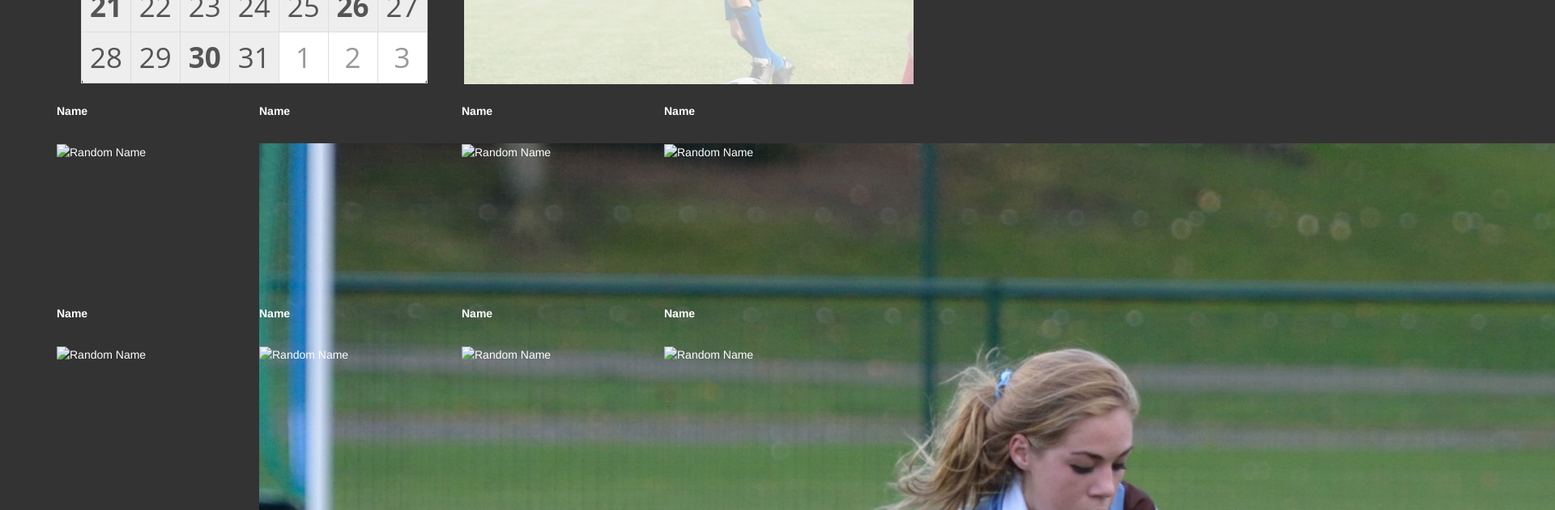
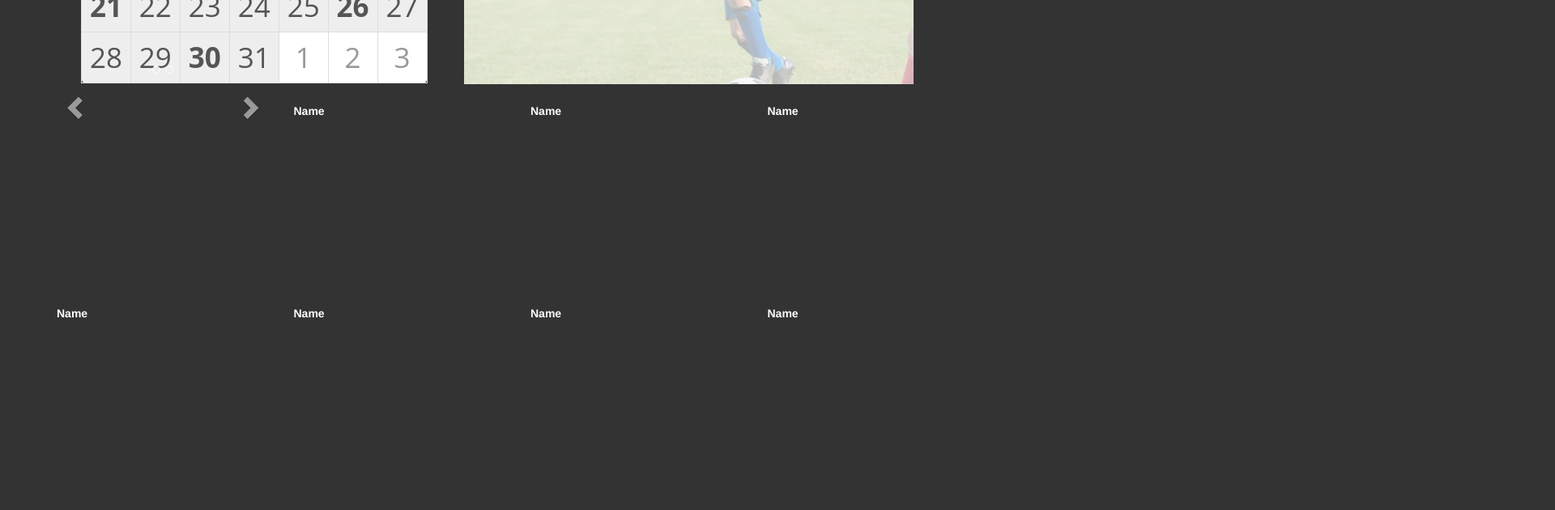
Before and after one commit to volkankalama/brand2d, a plain HTML site: page index.html in a window 1280 px wide. Shown: the part 2140-2770 px from the top of the page at 81% size, 1920 px wide, since content can reach past the window. Drawn offline with nearby package versions, Linux system fonts and the light colour scheme.

Commit message:
Add files via upload

```diff
--- a/index.html
+++ b/index.html
@@ -261,39 +261,75 @@
    <!-- gallery container -->
    <section >
     <div class="row">
-        <div class="gallery col-sm-2">
+        <div class="gallery col-lg-3">
+          <div id="myCarousel" class="carousel slide" data-ride="carousel">
+  <!-- Indicators -->
+  <ol class="carousel-indicators">
+
+    <li data-target="#myCarousel" data-slide-to="1"></li>
+    <li data-target="#myCarousel" data-slide-to="2"></li>
+  </ol>
+
+  <!-- Wrapper for slides -->
+  <div class="carousel-inner">
+    <div class="item">
+      <img src="images/soccer.jpg" alt="Chicago">
+      <div class="carousel-caption">
+        <h3>Chicago</h3>
+        <p>Thank you, Chicago!</p>
+      </div>
+    </div>
+
+    <div class="item">
+      <img src="images/hockey.jpg" alt="New York">
+      <div class="carousel-caption">
+        <h3>New York</h3>
+        <p>We love the Big Apple!</p>
+      </div>
+    </div>
+  </div>
+
+  <!-- Left and right controls -->
+  <a class="left carousel-control" href="#myCarousel" data-slide="prev">
+    <span class="glyphicon glyphicon-chevron-left"></span>
+    <span class="sr-only">Previous</span>
+  </a>
+  <a class="right carousel-control" href="#myCarousel" data-slide="next">
+    <span class="glyphicon glyphicon-chevron-right"></span>
+    <span class="sr-only">Next</span>
+  </a>
+</div>
+
+      </div>
+      <div class="gallery col-lg-3">
           <p><strong>Name</strong></p><br>
-          <img src="bandmember.jpg" alt="Random Name">
+
       </div>
-      <div class="gallery col-sm-2">
+      <div class="gallery col-lg-3">
           <p><strong>Name</strong></p><br>
-          <img src="images/hockey.jpg" alt="Random Name">
+
       </div>
-      <div class="gallery col-sm-2">
+      <div class="gallery col-lg-3">
           <p><strong>Name</strong></p><br>
-          <img src="bandmember.jpg" alt="Random Name">
-      </div>
-      <div class="gallery col-sm-2">
-          <p><strong>Name</strong></p><br>
-          <img src="bandmember.jpg" alt="Random Name">
+
       </div>
   </div>
   <div class="row">
-    <div class="gallery col-sm-2">
+    <div class="gallery col-lg-3">
       <p><strong>Name</strong></p><br>
-      <img src="bandmember.jpg" alt="Random Name">
+
   </div>
-  <div class="gallery col-sm-2">
+  <div class="gallery col-lg-3">
       <p><strong>Name</strong></p><br>
-      <img src="bandmember.jpg" alt="Random Name">
+
   </div>
-  <div class="gallery col-sm-2">
+  <div class="gallery col-lg-3">
       <p><strong>Name</strong></p><br>
-      <img src="bandmember.jpg" alt="Random Name">
+
   </div>
-  <div class="gallery col-sm-2">
+  <div class="gallery col-lg-3">
       <p><strong>Name</strong></p><br>
-      <img src="bandmember.jpg" alt="Random Name">
+
   </div>
 </div>
 </section>
--- a/style.css
+++ b/style.css
@@ -188,7 +188,10 @@ color: black;
 }
 .gallery{
 	height: 250px;
-	width:250px;
+	/*
+	background: url('images/soccer.jpg') no-repeat ;
+	background-repeat:no-repeat;
+background-position: center center;*/
 }
 
 .footer ul {
```
